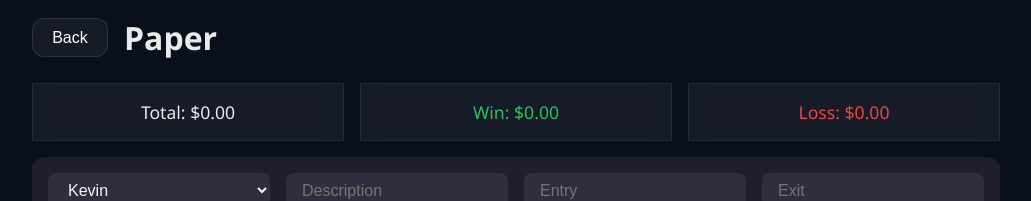
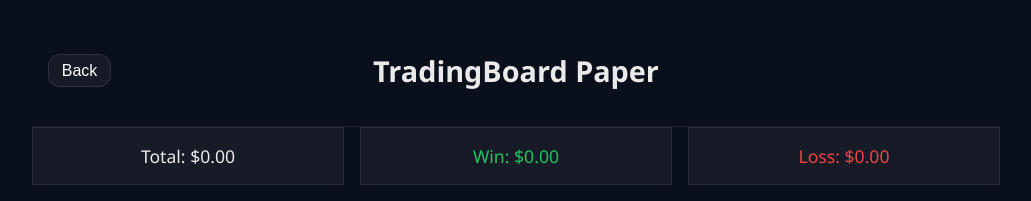
Before and after one commit to sonikkur1/thescoreboard, a React (Vite) app in the folder client/: page / in a window 1280 px wide. Both pictures are taken after a click on the element "Paper". Shown: the top 201 px of the page, without its empty margins (124-1155 px from the left). Built offline with nearby package versions, Linux system fonts and the light colour scheme; no server answers.

Commit message:
added navbar

```diff
--- a/client/src/App.css
+++ b/client/src/App.css
@@ -44,6 +44,46 @@ body {
   align-items: center;
   gap: 1rem;
   margin-bottom: 1.5rem;
+}
+
+.navbar {
+  display: flex;
+  align-items: center;
+  justify-content: center;
+  position: sticky;
+  top: 0;
+  background-color: #0a0f1c;
+  padding: 1rem 0;
+  z-index: 1000;
+  border-bottom: 1px solid rgba(255, 255, 255, 0.08);
+}
+
+.navbar-title {
+  font-size: 1.8rem;
+  font-weight: bold;
+  color: #eaeaea;
+  text-align: center;
+  flex-grow: 1;
+  pointer-events: none;
+}
+
+.back-btn {
+  position: absolute;
+  left: 1rem;
+  background-color: rgba(255, 255, 255, 0.05);
+  color: #ffffff;
+  border: 1px solid rgba(255, 255, 255, 0.1);
+  border-radius: 12px;
+  padding: 0.4rem 0.8rem;
+  font-size: 1rem;
+  cursor: pointer;
+  backdrop-filter: blur(10px);
+  transition: transform 0.3s ease, box-shadow 0.3s ease;
+}
+
+.back-btn:hover {
+  transform: scale(1.05);
+  box-shadow: 0 0 20px rgba(255, 255, 255, 0.08);
 }
 
 .view-title {
--- a/client/src/App.jsx
+++ b/client/src/App.jsx
@@ -115,9 +115,11 @@ function App() {
 
   return (
     <div className="app-container">
-      <div className="header-row">
-        <button className="card-btn" onClick={() => setView('select')}>Back</button>
-        <h1 className="view-title">{category}</h1>
+      <div className="navbar">
+        <button className="back-btn" onClick={() => setView('select')}>Back</button>
+        <h1 className="navbar-title">
+          TradingBoard{view === 'Paper' ? ' Paper' : view === 'Fiat' ? ' Fiat' : ''}
+        </h1>
       </div>
 
       <div className="summary-panel">
```
